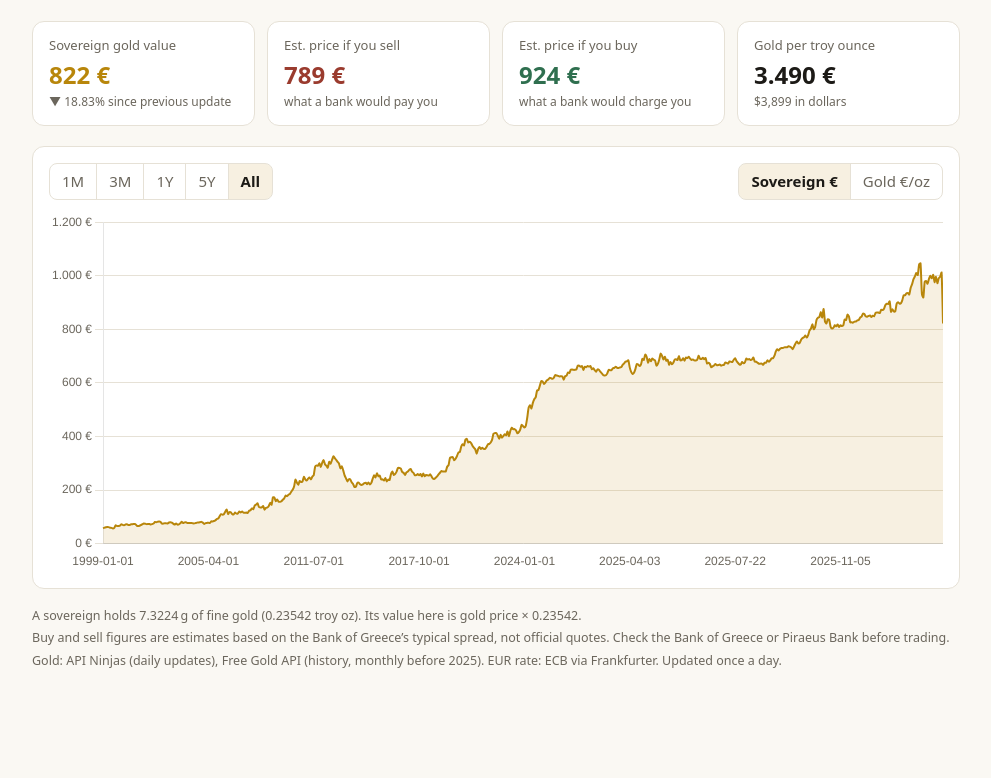
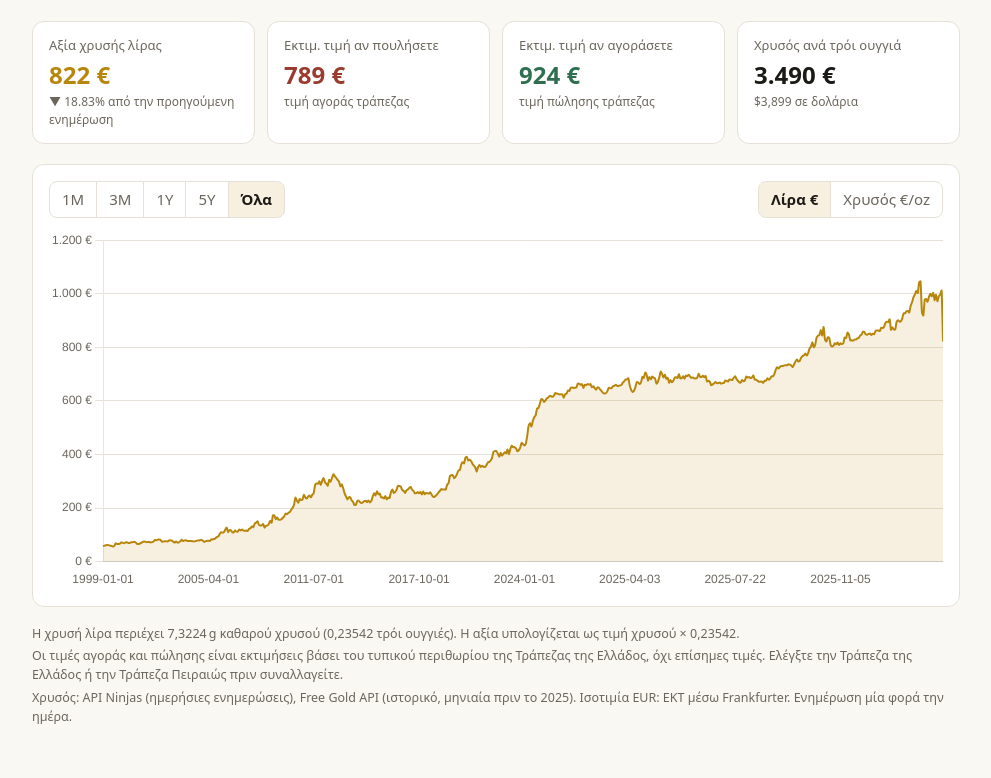
Before and after one commit to frexos/gold-tracker, a plain HTML site: page index.html in a window 1280 px wide. Shown: the part 95-873 px from the top of the page, without its empty margins (144-1135 px from the left). Before the commit the page ends 818 px from the top, so only its background shows below. Drawn offline with nearby package versions, Linux system fonts and the light colour scheme; files whose address does not match are found by name.

Commit message:
Set Greek as default language
Co-Authored-By: Claude Sonnet 4.6 <noreply@anthropic.com>

```diff
--- a/index.html
+++ b/index.html
@@ -163,7 +163,7 @@
     },
   };
 
-  let lang = (() => { try { return localStorage.getItem("gt-lang") || "en"; } catch { return "en"; } })();
+  let lang = (() => { try { return localStorage.getItem("gt-lang") || "el"; } catch { return "en"; } })();
 
   const t = (k) => STRINGS[lang][k];
 
```
